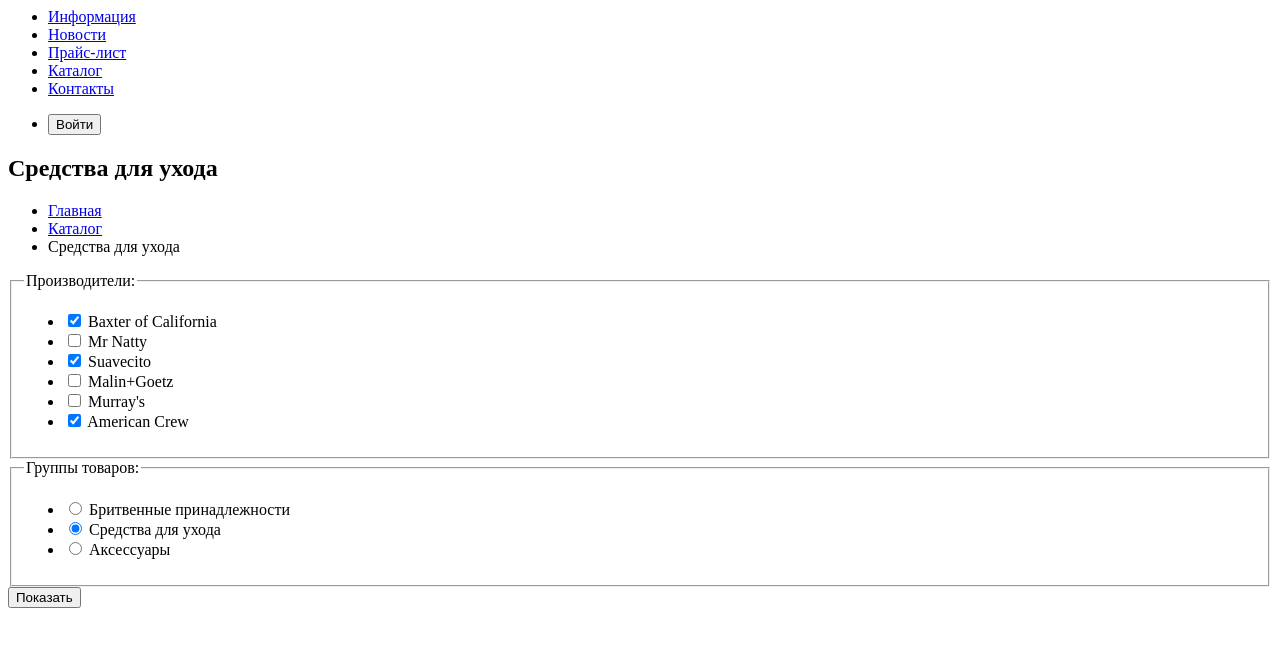
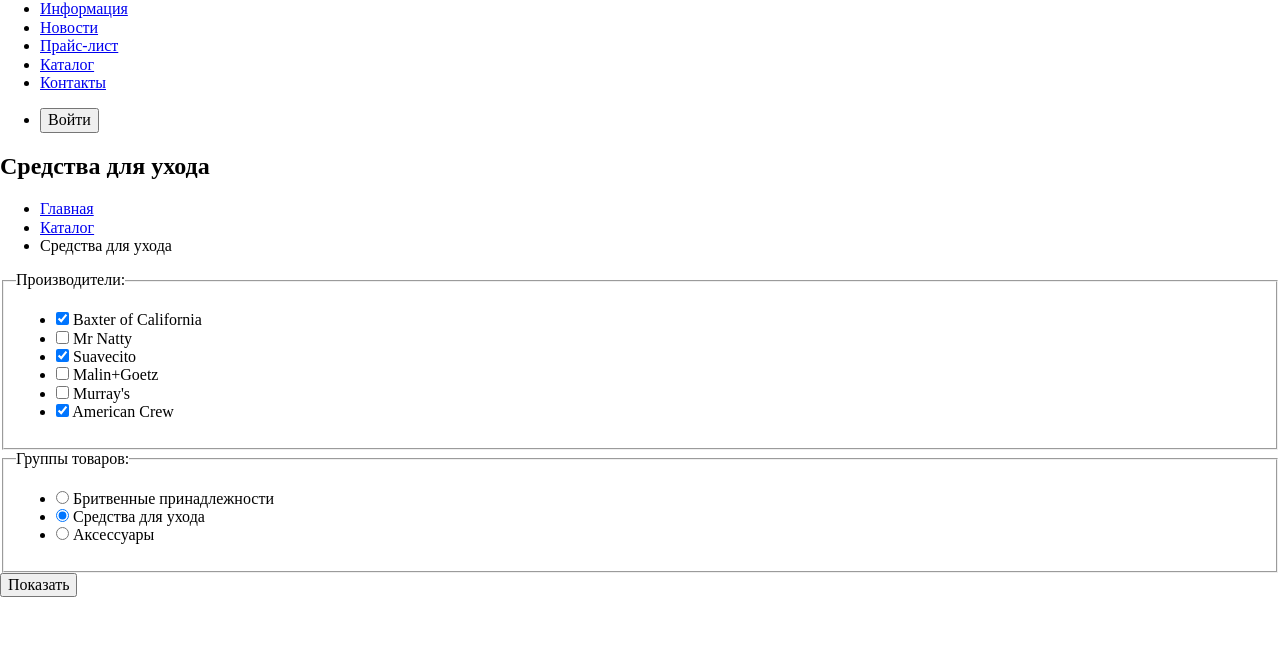
Before and after one commit to Razebaev/test, a plain HTML site: page catalog.html in a window 1280 px wide. Shown: the part 44-690 px from the top of the page. Drawn offline with Linux system fonts and the light colour scheme.

Commit message:
Подключили стили

```diff
--- a/catalog.html
+++ b/catalog.html
@@ -3,6 +3,7 @@
 <head>
     <meta charset="UTF-8">
     <title>Каталог</title>
+    <link rel="stylesheet" href="css/normalize.css">
 </head>
 <body>
     <header>
```
Also changed, not shown: index.html (+1 -0 lines), css/normalize.min.css (deleted).
